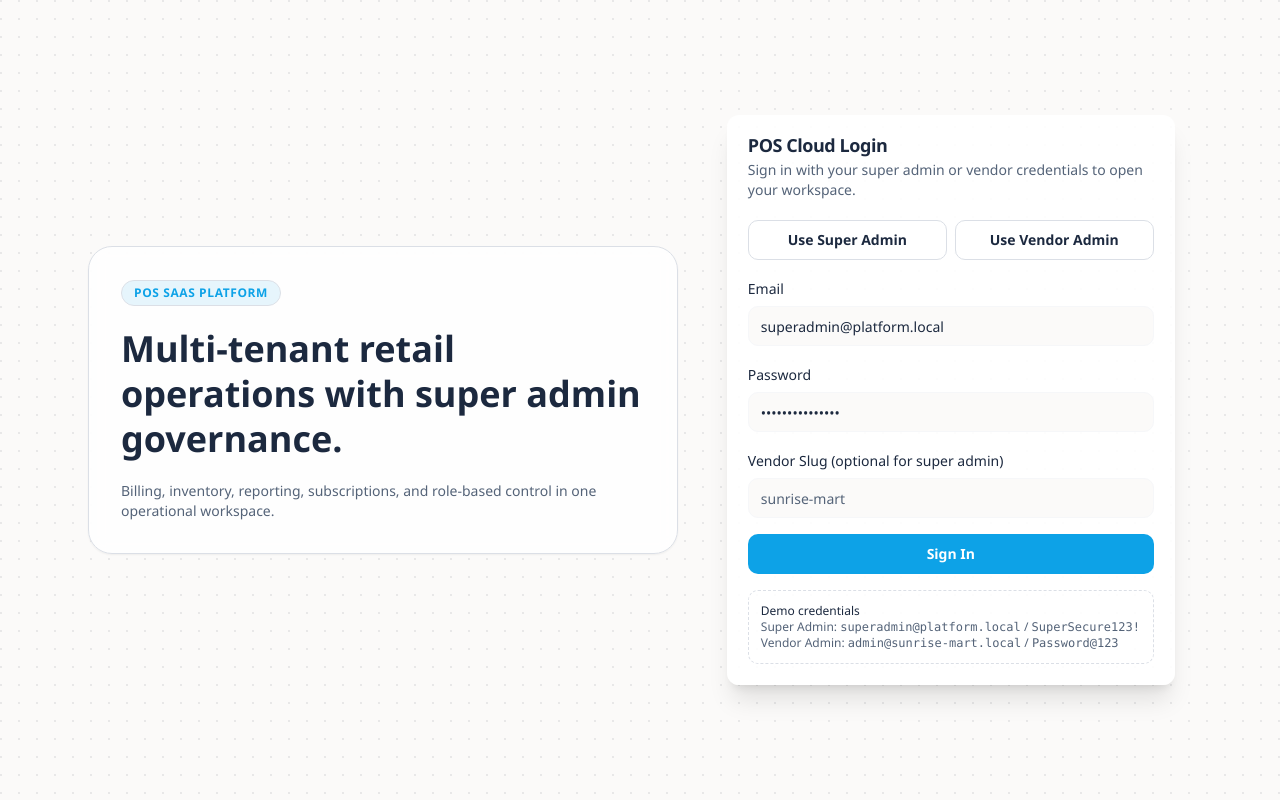
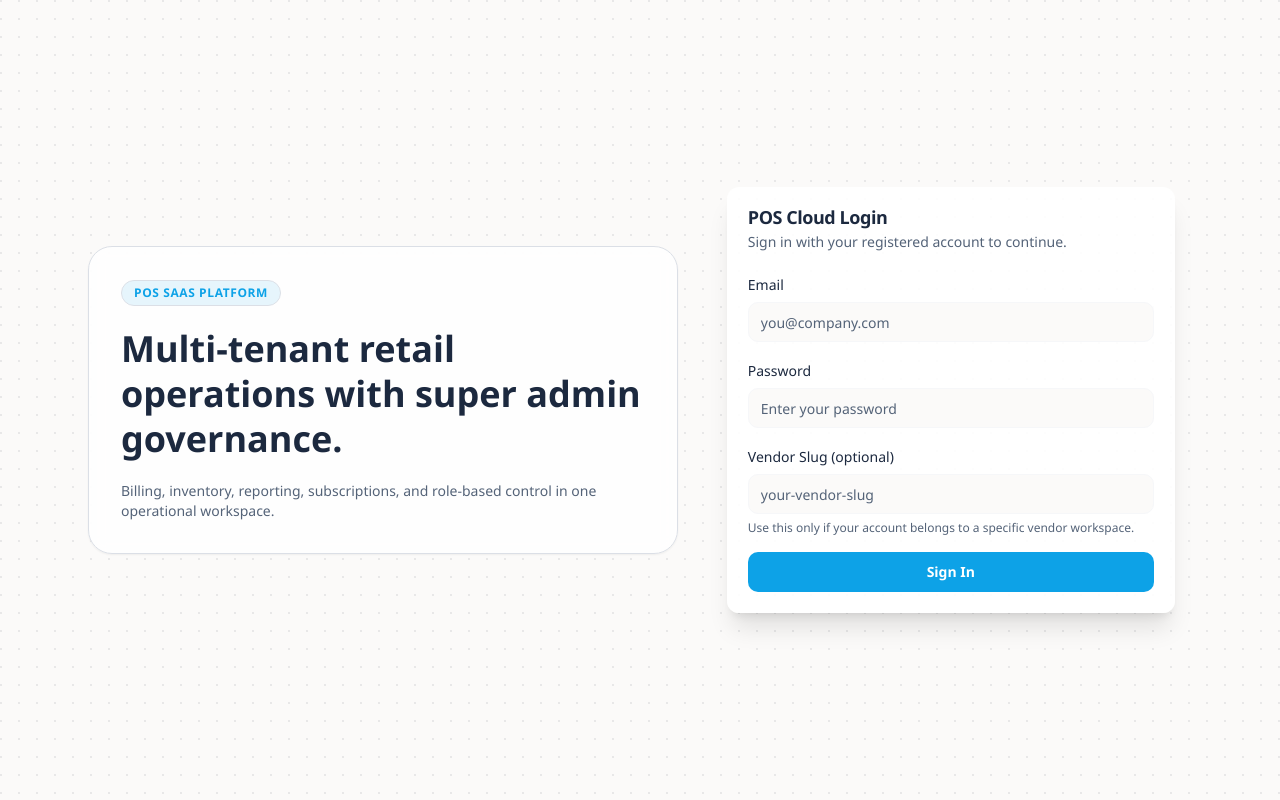
Before and after one commit to ialekhc/pos, a Next.js app in the folder apps/web/: page /login in a window 1280 px wide. Built offline with nearby package versions, Linux system fonts and the light colour scheme; no server answers.

Commit message:
refactor(auth): simplify login page to unified role-neutral flow

```diff
--- a/apps/web/src/app/(auth)/login/page.tsx
+++ b/apps/web/src/app/(auth)/login/page.tsx
@@ -14,23 +14,11 @@ export default function LoginPage() {
   const router = useRouter();
   const setSession = useSessionStore((state) => state.setSession);
 
-  const [email, setEmail] = useState('superadmin@platform.local');
-  const [password, setPassword] = useState('SuperSecure123!');
+  const [email, setEmail] = useState('');
+  const [password, setPassword] = useState('');
   const [tenantSlug, setTenantSlug] = useState('');
   const [loading, setLoading] = useState(false);
   const [error, setError] = useState<string | null>(null);
-
-  const loadSuperAdminDemo = () => {
-    setEmail('superadmin@platform.local');
-    setPassword('SuperSecure123!');
-    setTenantSlug('');
-  };
-
-  const loadTenantDemo = () => {
-    setEmail('admin@sunrise-mart.local');
-    setPassword('Password@123');
-    setTenantSlug('sunrise-mart');
-  };
 
   const onSubmit = async (event: FormEvent) => {
     event.preventDefault();
@@ -84,24 +72,20 @@ export default function LoginPage() {
     <Card className="w-full max-w-md border-white/60 bg-white/90 shadow-xl">
       <CardHeader>
         <CardTitle>POS Cloud Login</CardTitle>
-        <CardDescription>
-          Sign in with your super admin or vendor credentials to open your workspace.
-        </CardDescription>
+        <CardDescription>Sign in with your registered account to continue.</CardDescription>
       </CardHeader>
       <CardContent>
-        <div className="mb-4 grid grid-cols-2 gap-2">
-          <Button type="button" variant="outline" onClick={loadSuperAdminDemo}>
-            Use Super Admin
-          </Button>
-          <Button type="button" variant="outline" onClick={loadTenantDemo}>
-            Use Vendor Admin
-          </Button>
-        </div>
-
         <form className="space-y-4" onSubmit={onSubmit}>
           <div className="space-y-1.5">
             <label className="text-sm font-medium">Email</label>
-            <Input type="email" value={email} onChange={(event) => setEmail(event.target.value)} required />
+            <Input
+              type="email"
+              value={email}
+              onChange={(event) => setEmail(event.target.value)}
+              placeholder="you@company.com"
+              autoComplete="email"
+              required
+            />
           </div>
 
           <div className="space-y-1.5">
@@ -110,18 +94,24 @@ export default function LoginPage() {
               type="password"
               value={password}
               onChange={(event) => setPassword(event.target.value)}
+              placeholder="Enter your password"
+              autoComplete="current-password"
               required
             />
           </div>
 
           <div className="space-y-1.5">
-            <label className="text-sm font-medium">Vendor Slug (optional for super admin)</label>
+            <label className="text-sm font-medium">Vendor Slug (optional)</label>
             <Input
               type="text"
               value={tenantSlug}
               onChange={(event) => setTenantSlug(event.target.value)}
-              placeholder="sunrise-mart"
+              placeholder="your-vendor-slug"
+              autoComplete="off"
             />
+            <p className="text-xs text-muted-foreground">
+              Use this only if your account belongs to a specific vendor workspace.
+            </p>
           </div>
 
           {error ? <p className="text-sm text-destructive">{error}</p> : null}
@@ -137,16 +127,6 @@ export default function LoginPage() {
             )}
           </Button>
         </form>
-
-        <div className="mt-4 rounded-md border border-dashed p-3 text-xs text-muted-foreground">
-          <p className="font-medium text-foreground">Demo credentials</p>
-          <p>
-            Super Admin: <code>superadmin@platform.local</code> / <code>SuperSecure123!</code>
-          </p>
-          <p>
-            Vendor Admin: <code>admin@sunrise-mart.local</code> / <code>Password@123</code>
-          </p>
-        </div>
       </CardContent>
     </Card>
   );
```
